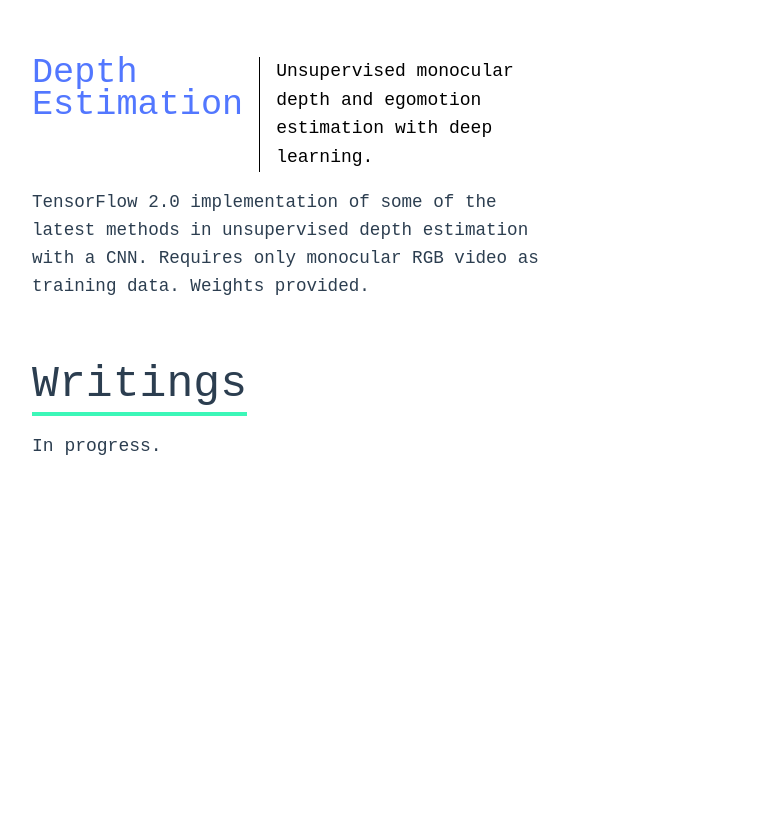
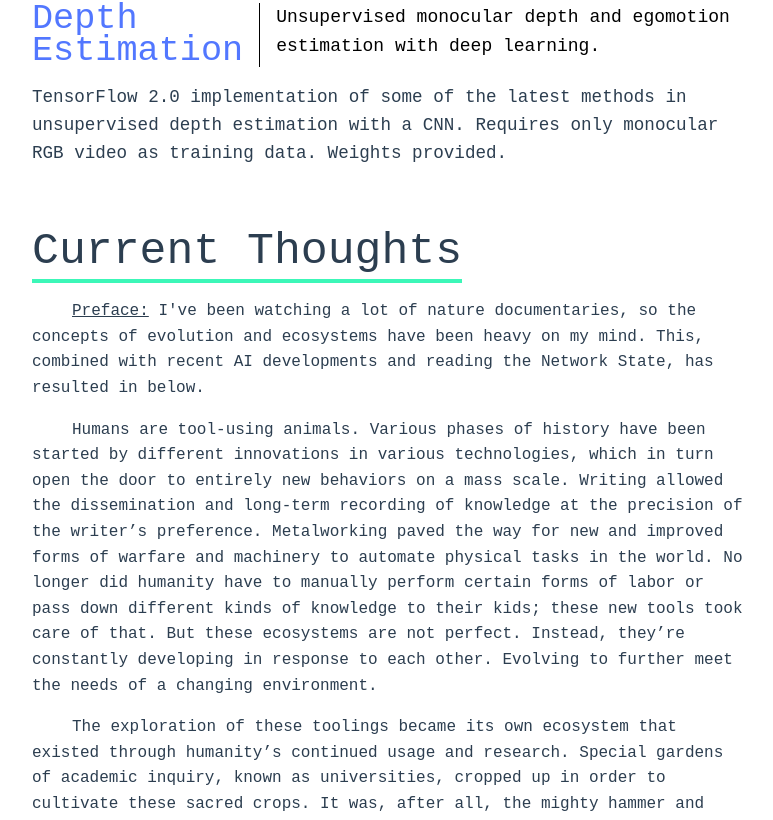
Before and after one commit to JTan2231/JTan2231.github.io-old, a Vue app: page / in a window 1280 px wide. Shown: the part 687-1507 px from the top of the page, without its empty margins (48-821 px from the left). Before the commit the page ends 1244 px from the top, so only its background shows below. Built offline with nearby package versions, Linux system fonts and the light colour scheme.

Commit message:
Technological Ecosystems essay

```diff
--- a/src/components/MainPage.vue
+++ b/src/components/MainPage.vue
@@ -1,6 +1,7 @@
 <script setup>
 import PageItem from "./PageItem.vue";
 import Project from "./Project.vue";
+import TechEcosystems from "./TechEcosystems.vue";
 </script>
 
 <template>
@@ -11,7 +12,6 @@ import Project from "./Project.vue";
             <a href="mailto:j.tan2231@gmail.com">j.tan2231@gmail.com</a> |
             <a href="https://linkedin.com/in/joseph-tan-478aa5186">linkedIn</a> |
             <a href="https://github.com/JTan2231">github</a> |
-            <a href="https://jtan2231.github.io">cv</a>
         </template>
         <template #p2>
             Interested in making tomorrow easier.
@@ -73,9 +73,11 @@ import Project from "./Project.vue";
 
     <div style="top: -3rem;">
         <PageItem>
-            <template #heading>Writings</template>
+            <template #heading>Current Thoughts</template>
 
-            <template #p1>In progress.</template>
+            <template #p1>
+                <TechEcosystems />
+            </template>
         </PageItem>
     </div>
 </template>
--- /dev/null
+++ b/src/components/TechEcosystems.vue
@@ -0,0 +1,60 @@
+<template>
+    <div class="description">
+        <p>
+        <u>Preface:</u> I've been watching a lot of nature documentaries, so the concepts of evolution and ecosystems have been heavy on my mind. This, combined with recent AI developments and reading the Network State, has resulted in below.
+        </p>
+        <p>
+        Humans are tool-using animals. Various phases of history have been started by different innovations in various technologies, which in turn open the door to entirely new behaviors on a mass scale. Writing allowed the dissemination and long-term recording of knowledge at the precision of the writer’s preference. Metalworking paved the way for new and improved forms of warfare and machinery to automate physical tasks in the world. No longer did humanity have to manually perform certain forms of labor or pass down different kinds of knowledge to their kids; these new tools took care of that. But these ecosystems are not perfect. Instead, they’re constantly developing in response to each other. Evolving to further meet the needs of a changing environment.
+        </p>
+        <p>
+        The exploration of these toolings became its own ecosystem that existed through humanity’s continued usage and research. Special gardens of academic inquiry, known as universities, cropped up in order to cultivate these sacred crops. It was, after all, the mighty hammer and chisel which allowed man to so easily chisel the world to his liking. Nurturing these fields of study in obsessive depths revealed new fields of study, ripe for the picking. But rather than being entirely new subject matters, these were often variations on one another, similar to how a tangerine is a variation on an orange.
+        </p>
+        <p>
+        Engineering can be considered the study of tooling, and is probably the best example of this concept of variation. All disciplines can be considered the usage of tools to manipulate the world into achieving some desired end product. Mechanical engineering manipulates the Newtonian forces of matter to move and mold the world around us; chemical engineering manipulates the atomic combinations of matter to convert the world around us from one form to another; electrical engineering manipulates the electromagnetic tensions and subatomic properties of materials to manipulate the world in a more abstract manner. What all of these have in common is the manipulation of some of the world’s physical properties to achieve some different, material end.
+        </p>
+        <p>
+        A more abstract similarity is the manipulation of information. An assembly line, a series of amplifying transistors, and a chemical process all are instructions for manipulating an input to become an output. A mathematical formula, f(x); an algorithm. Thought processes and routines designed to prepare oneself for a certain environment; techniques for arriving at an answer for a given problem; swinging the hammer down upon the nail. Common to all of these is the idea of a recurring pattern; an innate algorithm to be wielded, with some certain inputs, to solve the issue at hand.
+        </p>
+        <p>
+        Just as a new species emerges in an ecosystem to abuse some untouched resource, a new branch of engineering emerged in the 20th century. Information science–or more practically, computer science. The apex tool, computer science has helped relieve humans of among the most taxing of labors: thinking. Simulations of all kinds, bureaucratic automation, mathematical calculation–all executed in orders of magnitudes less time and calculated with much more precision than a human could ever wish for. The study has more quickly penetrated every discipline of scientific inquiry than any other in history; science without computers has become like mathematics without proof. But like the other disciplines, it hasn’t accomplished this end entirely. Just as physics hasn’t yet solved the problem of utilizing fusion here on earth, computer science hasn’t yet figured out, for example, an algorithm for rectifying the dynamic nature of organically developed inputs.
+        </p>
+        <p>
+        This analogy could soon become outdated, however, with the recent advances in artificial intelligence. Powerful tools that relieve even more of the labors of thinking, these algorithms can solve mazes, play video games, and write essays better than a lot of existing humans. Their development process is analogous to how animals–or us–rear their young: a given animal is equipped from birth with particuar physiological traits and mental acuities that maximize its ability to survive and reproduce in whatever their host environment may be, being guided by different brain chemistries that tell it how successful its being; similarly, an AI model is equipped with particular mathematical functions that maximize its ability to complete any of its given tasks in a particular domain, all while being guided on the right track by a different function–its loss function.
+        </p>
+        <p>
+        This concept of training a brain to complete some particular task isn’t a new concept; we’ve been doing it since day one with our young, in addition to breeding animals for what they might be able to do for us (e.g. food, work, companionship). In the view of tooling, however, this unlocks a new and improved hammer. A hammer for hammers, such that the hammered hammer may become fit for any type of nail, screw, or otherwise useful bit of hardware. Humanity is very clearly in the process of discovering how to create the most generalized tools in history. Whether or not artificial intelligence will solve the ecosystem of tooling is unclear, but what is certain is that it will become an apex tool and is currently laying the foundations for the following ages of humanity’s toolbox.
+        </p>
+        <p>
+        From this comes a natural question to ask: how will humanity change in response to the new environment? Environments are never stagnant, and the introduction of a new member only accelerates the change. Accordingly, I expect artificial intelligence to stomp on the gas pedal of cultural change. Nations which wield the new tool(s, as AI most certainly isn’t the only new player) most effectively will become the powerhouses on which the future will depend. America’s isolation during WWII and the corresponding technological developments provided it the foundation to become the leading scientific nation of the latter part of the 20th century. From here, it became a technological powerhouse that currently hosts the most valuable and influential companies on earth. Similarly, the most adoptive nations toward the latest and greatest tooling will become the most productive and progressive in the 21st century and beyond.
+        </p>
+        <p>
+        The details of the adoption will depend on the continued development of AI. At its current rate, I think it will revolutionize knowledge work. The relative skill floor will lower considerably, as access to humanity's knowledge will become more widespread than ever before. Why? AI could be trained, for example, to answer queries in a given–or any–domain. This is already happening with ChatGPT and GitHub Copilot. This will considerably accelerate the pace of innovation and productivity in every knowledge-based industry. Grunt workers will go from filling out or creating singular spreadsheets to aggregating years of work weekly. The information throughput will skyrocket due to the accessibility of information provided by these new AI.
+        </p>
+        <p>
+        The width of the accessibility channel for this new flood of information will also widen considerably. The past 30 years have been the Age of the Nerd because of their ability to speak the computer’s language to get and manipulate the information required to get an edge on their business opponents. This is about to change with AI’s ability to translate the human language to one a computer easily understands. All sorts of new people will be brought to prominence because of their ability to conglomerate information in new ways that others appreciate. In other words, a heightened premium will be placed on creativity. Lowering the bar on information and tooling will increase value on human-specific skills, and none are more human than the ingenuity of man.
+        </p>
+        <p>
+        The advent of artificial intelligence is going to broaden the dimensionality of the human ecosystem by magnitudes. Concepts of all shapes and sizes that could previously only ever exist in our heads will come to life in ways we can’t even currently imagine. The creativity of humanity is going to blossom in every way imaginable as this new tool provides to us a resource previously gate-kept by the hurdles of mathematical abstraction. Lower the barrier for entry and life will move in to fill as many niches as possible.
+        </p>
+    </div>
+</template>
+
+<style scoped>
+.description {
+    font-size: 1rem;
+    margin-top: 1rem;
+    width: 45rem;
+}
+
+p {
+    text-indent: 2.5em;
+    margin: 1em 0 0 0;
+}
+
+@media (min-width: 1024px) {
+    .project h1,
+    .project h3 {
+        text-align: left;
+    }
+}
+</style>
```
